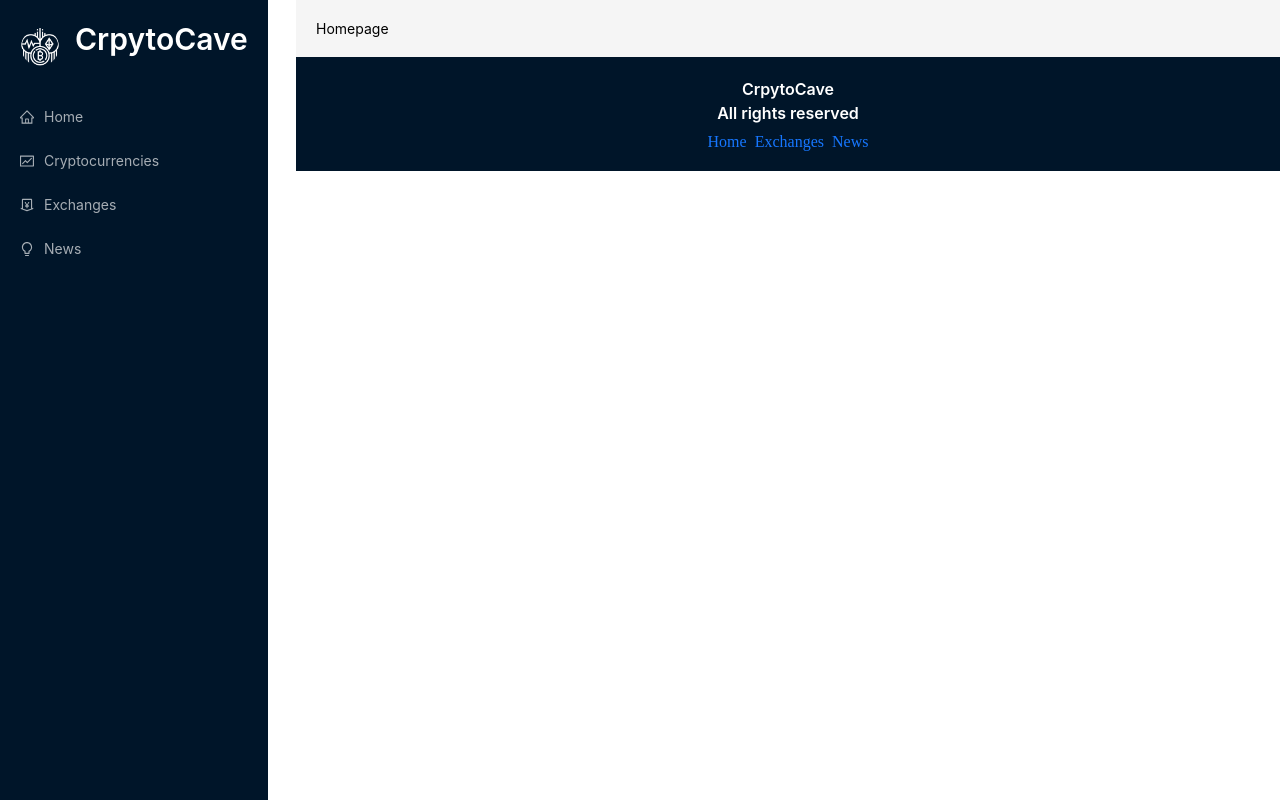
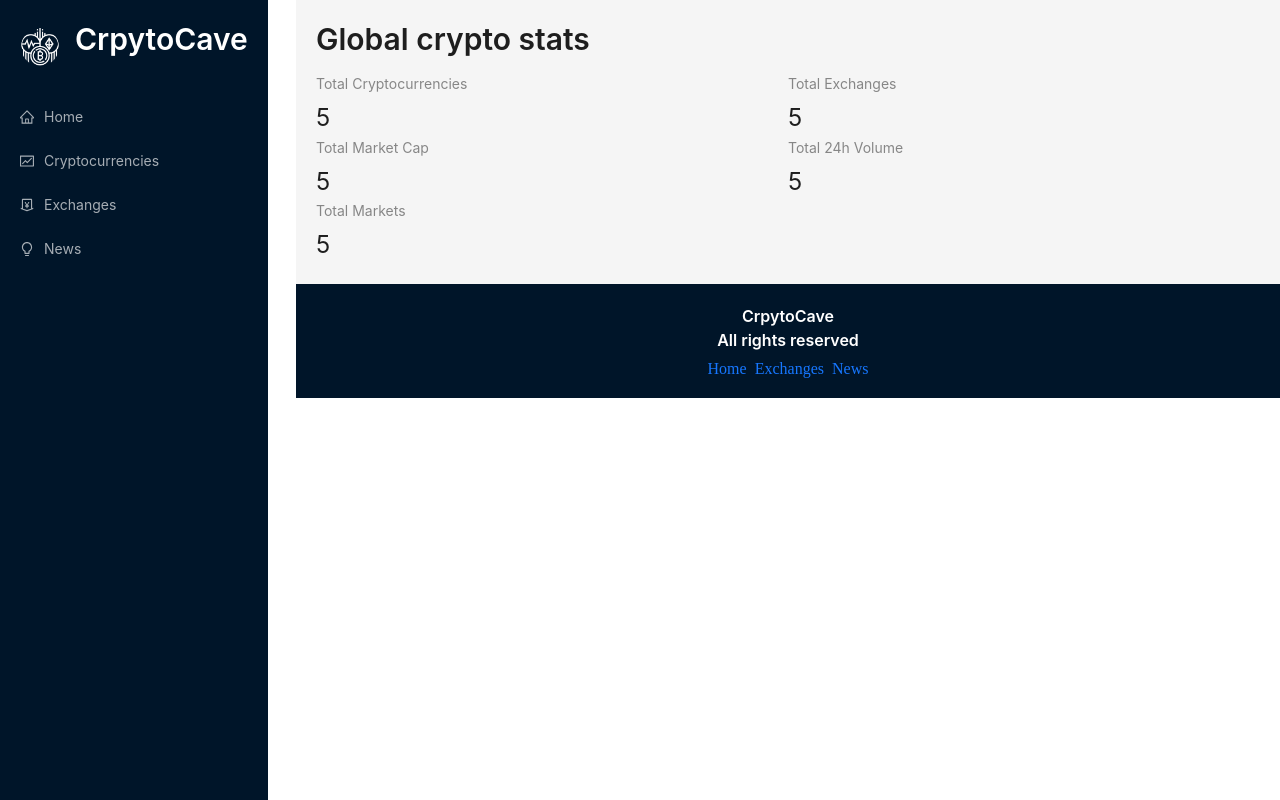
Before and after one commit to Yash-kaushik29/CryptoCave-ReactRedux-App, a React (Create React App) app: page / in a window 1280 px wide. Built offline with nearby package versions, Linux system fonts and the light colour scheme.

Commit message:
Homepage updated

```diff
--- a/src/App.js
+++ b/src/App.js
@@ -5,9 +5,10 @@
 import { Navbar, Homepage, Cryptocurrencies, Exchanges, CryptoDetails, News } from './components'
 import './App.css'
 
+const { Title } = Typography
+
 const App = () => {
 
-  const { Title } = Typography
   return (
     <div className='app'>
         <div className='navbar'>
--- a/src/components/Homepage.jsx
+++ b/src/components/Homepage.jsx
@@ -1,8 +1,22 @@
 import React from 'react'
+import millify from 'millify'
+import { Typography, Row, Col, Statistic } from 'antd'
+import { Link } from 'react-router-dom'
+
+const { Title } = Typography
 
 const Homepage = () => {
   return (
-    <div>Homepage</div>
+    <>
+      <Title level={2} className='heading'>Global crypto stats</Title>
+      <Row>
+        <Col span={12}><Statistic title='Total Cryptocurrencies' value='5' /></Col>
+        <Col span={12}><Statistic title='Total Exchanges' value='5' /></Col>
+        <Col span={12}><Statistic title='Total Market Cap' value='5' /></Col>
+        <Col span={12}><Statistic title='Total 24h Volume' value='5' /></Col>
+        <Col span={12}><Statistic title='Total Markets' value='5' /></Col>
+      </Row>
+    </>
   )
 }
 
--- a/src/components/Navbar.jsx
+++ b/src/components/Navbar.jsx
@@ -5,9 +5,9 @@
 
 import icon from '../images/cryptocurrency.png'
 
+const { Title } = Typography
+
 const Navbar = () => {
-
-  const { Title } = Typography
 
   return (
     <div className='nav-container'>
```
